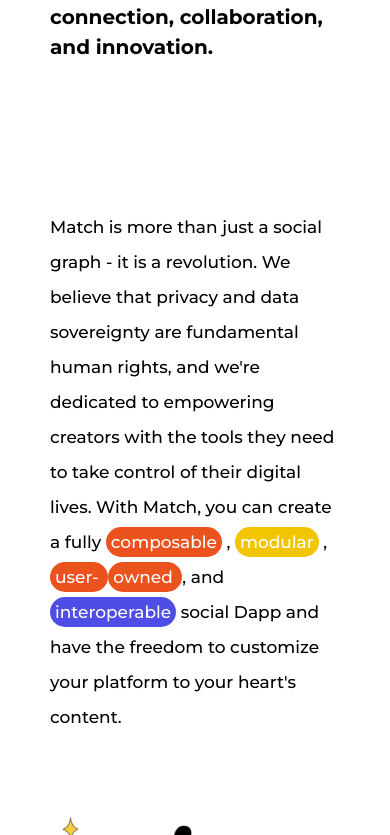
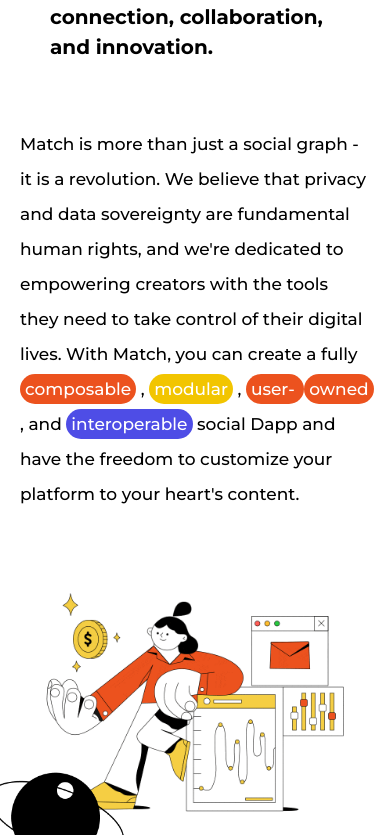
Before and after one commit to DevOlagboye/mathchain-react, a React (Create React App) app: page / in a window 390 px wide. Shown: the part 1629-2464 px from the top of the page. Built offline with nearby package versions, Linux system fonts and the light colour scheme.

Commit message:
Made some changes with responsiveness

```diff
--- a/src/Components/About/About.css
+++ b/src/Components/About/About.css
@@ -43,6 +43,9 @@
 }
 
 @media (max-width: 900px) {
+  .about-container {
+    padding: 20px;
+  }
   .about-gif > img {
     width: 360px;
     margin-top: 15px;
@@ -54,6 +57,7 @@
     width: 100%;
     font-size: 17px;
     line-height: 35px;
+    margin-top: -25px;
   }
 }
 
```
